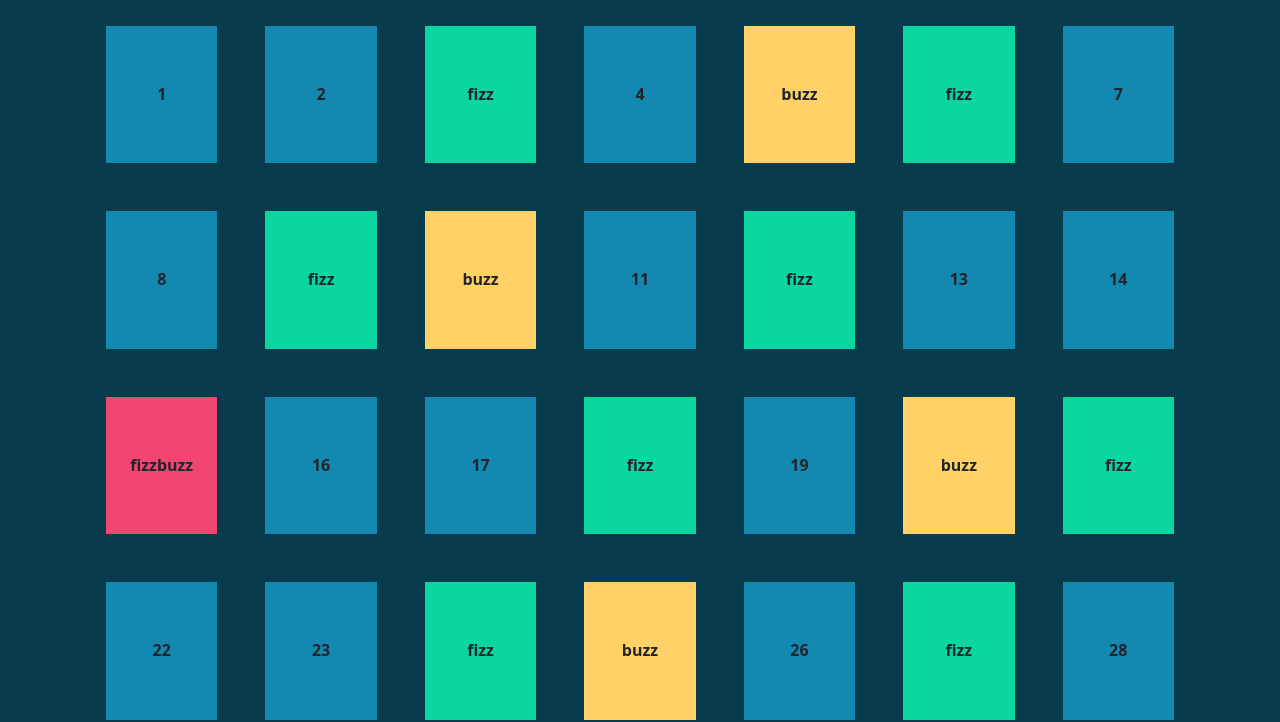
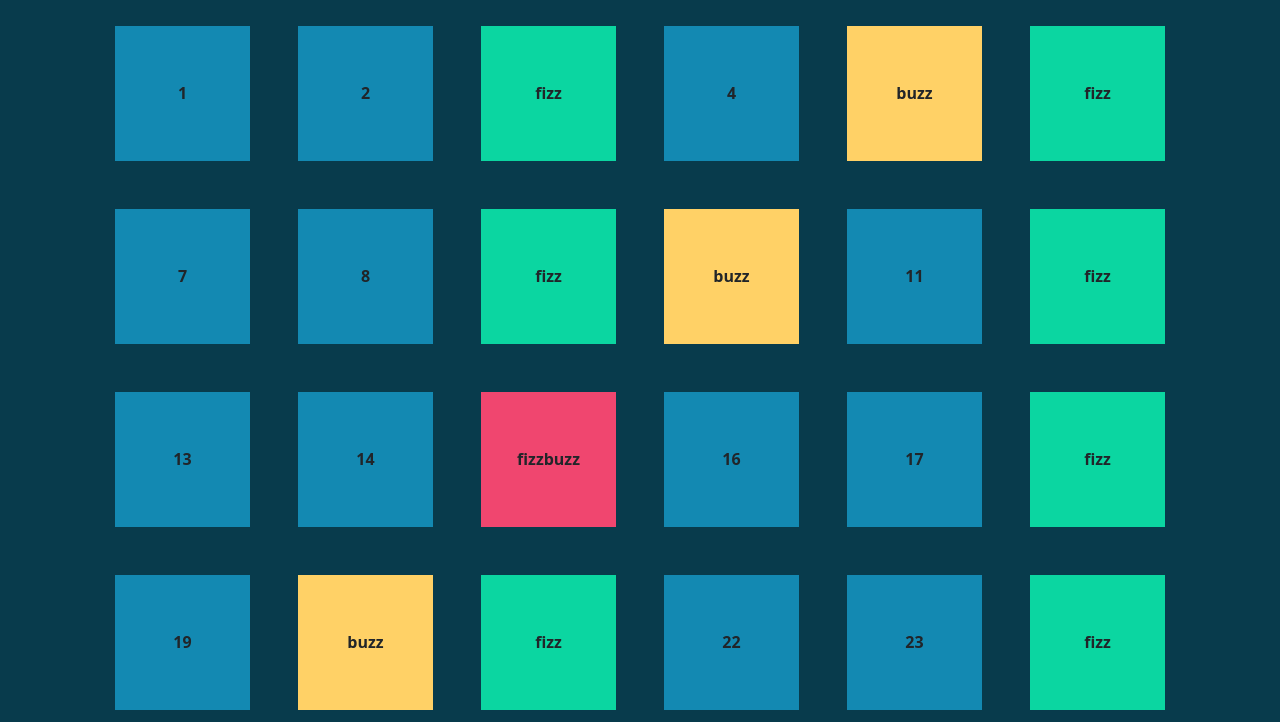
Before and after one commit to GalluFrancesco/js-fizzbuzzdom, a plain HTML site: page index.html in a window 1280 px wide. Shown: the part 83-805 px from the top of the page. Drawn offline with nearby package versions, Linux system fonts and the light colour scheme.

Commit message:
fix: box-custom

```diff
--- a/css/style.css
+++ b/css/style.css
@@ -1,8 +1,8 @@
 .box-custom{
-    height: 137.5px;
-    width:calc(100% / 7 - 48px);
+    height: 135px;
+    width:135px;
     margin: 24px;
-    line-height: 137.5px;
+    line-height: 135px;
 }
 
 .title-style{
--- a/index.html
+++ b/index.html
@@ -15,7 +15,7 @@
     <div class="container-fluid text-center bg-color">
         <h1 class="title-style">FizzBuzzDOM</h1>
         <div class="container">
-            <div class="row-custom d-flex flex-wrap"></div>
+            <div class="row-custom d-flex flex-wrap justify-content-center"></div>
         </div>
     </div>
 
```
